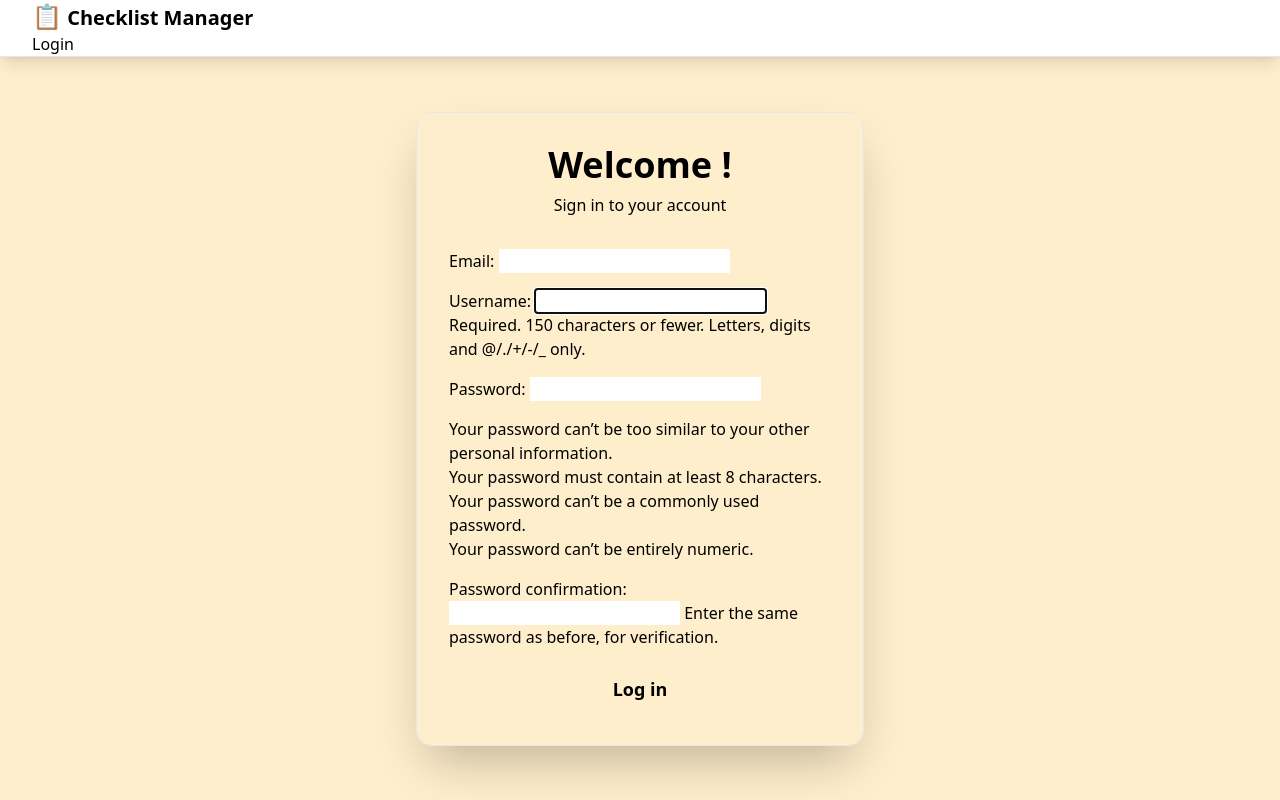
After one commit to Coni63/checklist, a Django app: page /accounts/register/ in a window 1280 px wide. The commit adds this page. Run offline with Django 5.2, Linux system fonts and the light colour scheme; some libraries are stand-ins or nearby versions.

Commit message:
manage registration profile and login

```diff
--- /dev/null
+++ b/checklistapp/accounts/forms.py
@@ -0,0 +1,27 @@
+from django import forms
+from django.contrib.auth.forms import UserCreationForm
+from django.contrib.auth import get_user_model
+
+User = get_user_model()
+
+class BasicRegisterForm(UserCreationForm):
+    # L'e-mail peut être utilisé comme nom d'utilisateur dans certains cas
+    # ou simplement comme un champ supplémentaire.
+    # Dans l'exemple suivant, on utilise le champ `username` par défaut de Django
+    # pour ce que l'utilisateur pourrait percevoir comme son 'email' ou 'identifiant'.
+
+    # Si vous voulez un champ 'email' séparé :
+    email = forms.EmailField(required=True, label='Email')
+
+    class Meta:
+        model = User
+        fields = ("email", "username") # on va mapper l'email sur le champ 'username'
+
+    # Surcharge de la méthode save pour utiliser le champ 'email' comme username
+    def save(self, commit=True):
+        user = super().save(commit=False)
+        user.username = self.cleaned_data["username"] # On utilise l'email comme identifiant unique
+        user.email = self.cleaned_data["email"] # On utilise l'email comme identifiant unique
+        if commit:
+            user.save()
+        return user
--- a/checklistapp/accounts/urls.py
+++ b/checklistapp/accounts/urls.py
@@ -1,12 +1,14 @@
 from django.contrib.auth import views as auth_views
 from django.urls import path
+from . import views
 
 app_name = "accounts"
 
 urlpatterns = [
     path(
         "login/",
-        auth_views.LoginView.as_view(redirect_authenticated_user=True, next_page="projects:project_list"),
+        # auth_views.LoginView.as_view(redirect_authenticated_user=True, next_page="projects:project_list"),
+        views.login_view,
         name="login",
     ),
     path(
@@ -14,30 +16,6 @@ urlpatterns = [
         auth_views.LogoutView.as_view(next_page="home:homepage"),
         name="logout",
     ),
-    path(
-        "password_change/",
-        auth_views.PasswordChangeView.as_view(),
-        name="password_change",
-    ),
-    path(
-        "password_change/done/",
-        auth_views.PasswordChangeDoneView.as_view(),
-        name="password_change_done",
-    ),
-    path("password_reset/", auth_views.PasswordResetView.as_view(), name="password_reset"),
-    path(
-        "password_reset/done/",
-        auth_views.PasswordResetDoneView.as_view(),
-        name="password_reset_done",
-    ),
-    path(
-        "reset/<uidb64>/<token>/",
-        auth_views.PasswordResetConfirmView.as_view(),
-        name="password_reset_confirm",
-    ),
-    path(
-        "reset/done/",
-        auth_views.PasswordResetCompleteView.as_view(),
-        name="password_reset_complete",
-    ),
+    path('register/', views.register_view, name='register'),
+    path('', views.my_profile, name='profile'),
 ]
--- a/checklistapp/accounts/views.py
+++ b/checklistapp/accounts/views.py
@@ -1 +1,44 @@
-# Create your views here.
+from django.shortcuts import render, redirect
+from django.contrib.auth import login
+from .forms import BasicRegisterForm
+
+from django.contrib.auth.forms import AuthenticationForm
+from django.shortcuts import redirect, render
+
+
+def login_view(request):
+    if request.user.is_authenticated:
+        return redirect("projects:project_list")
+
+    if request.method == 'GET':
+        form = AuthenticationForm()
+        return render(request, "accounts/login.html", {"form": form})
+    else:
+        form = AuthenticationForm(data=request.POST)
+        if form.is_valid():
+            user = form.get_user()
+            login(request, user)
+            return redirect("projects:project_list")
+        else:
+            return render(request, "accounts/login.html", {"form": form})
+
+def register_view(request):
+    if request.method == 'POST':
+        form = BasicRegisterForm(request.POST)
+        if form.is_valid():
+            user = form.save()
+            # Connexion immédiate de l'utilisateur après l'inscription (optionnel)
+            login(request, user)
+            return redirect('projects:project_list') # Redirigez vers une page d'accueil après l'inscription
+        else:
+            return render(request, 'accounts/register.html', {'form': form})
+    else:
+        if request.user.is_authenticated:
+            return redirect("projects:project_list")
+
+        form = BasicRegisterForm()
+        return render(request, 'accounts/register.html', {'form': form})
+
+
+def my_profile(request):
+    return render(request, 'accounts/profile.html')
--- a/checklistapp/checklistapp/settings.py
+++ b/checklistapp/checklistapp/settings.py
@@ -167,4 +167,6 @@ INTERNAL_IPS = [
     "127.0.0.1",
 ]
 
-LOGIN_URL = "/"
+LOGIN_URL = "/accounts/login/"
+LOGIN_REDIRECT_URL = '/projets/' # Redirection après connexion réussie
+LOGOUT_REDIRECT_URL = '/' # Redirection après déconnexion réussie
--- a/checklistapp/home/views.py
+++ b/checklistapp/home/views.py
@@ -1,4 +1,3 @@
-from django.contrib.auth.forms import AuthenticationForm
 from django.shortcuts import redirect, render
 
 
@@ -6,5 +5,4 @@ def home(request):
     if request.user.is_authenticated:
         return redirect("projects:project_list")
 
-    form = AuthenticationForm()
-    return render(request, "homepage.html", {"form": form})
+    return render(request, "homepage.html")
--- /dev/null
+++ b/checklistapp/templates/accounts/register.html
@@ -0,0 +1,36 @@
+{% extends 'base.html' %}
+{% load tailwind_filters %}
+{% block title %}Home - Checklist Manager{% endblock %}
+
+
+
+
+
+{% block content %}
+
+<div class="w-full flex items-center justify-center py-12">
+    <div class="w-full max-w-md mx-auto">
+        <div class="card shadow-2xl bg-base-100 border border-base-300/50 rounded-2xl">
+            <div class="card-body p-8">
+
+                <h1 class="text-4xl font-extrabold text-center mb-2">Welcome !</h1>
+                <p class="text-center text-base-content/70 mb-8">Sign in to your account</p>
+
+                <form method="POST" action="{% url 'accounts:register' %}" class="space-y-4">
+                    {% csrf_token %}
+                    {{ form|crispy }}
+
+                    <button
+                        type="submit"
+                        class="btn btn-primary w-full h-12 text-lg font-semibold rounded-xl"
+                    >
+                        Log in
+                    </button>
+                </form>
+
+            </div>
+        </div>
+    </div>
+</div>
+
+{% endblock %}
--- a/checklistapp/templates/navbar.html
+++ b/checklistapp/templates/navbar.html
@@ -22,7 +22,7 @@
                         <span class="font-semibold text-base-content">{{ user.username }}</span>
                     </li>
                     <li>
-                        <a href="#" class="flex items-center gap-2">
+                        <a href="{% url 'accounts:profile' %}" class="flex items-center gap-2">
                             <span>👤</span>
                             <span>Profile</span>
                         </a>
@@ -48,7 +48,7 @@
                 </ul>
             </div>
         {% else %}
-            <a href="{% url 'home:homepage' %}" class="btn btn-primary">
+            <a href="{% url 'accounts:login' %}" class="btn btn-primary">
                 Login
             </a>
         {% endif %}
```
Also changed, not shown: checklistapp/templates/accounts/login.html (added, +32 -0 lines), checklistapp/templates/accounts/profile.html (added, +20 -0 lines), checklistapp/templates/homepage.html (+0 -35 lines).
